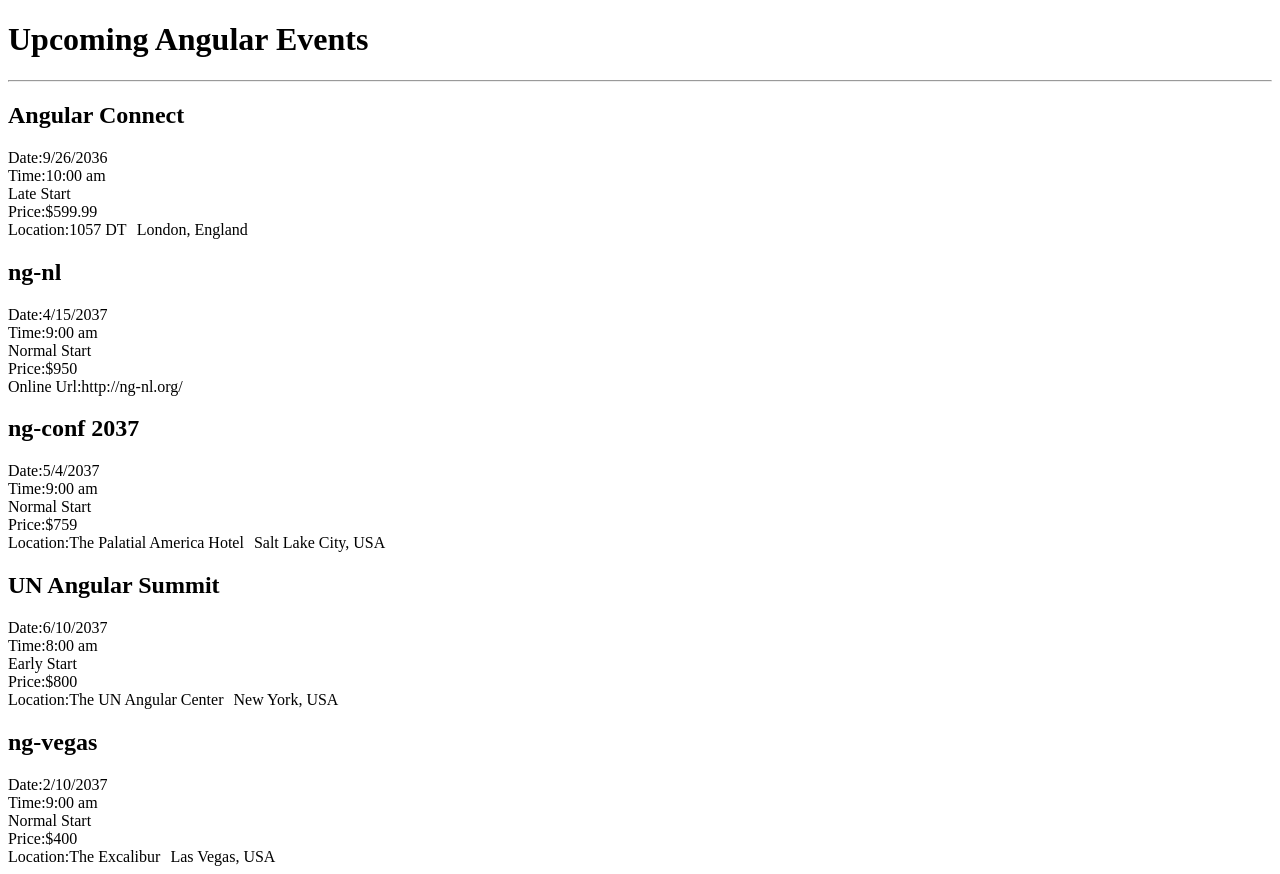
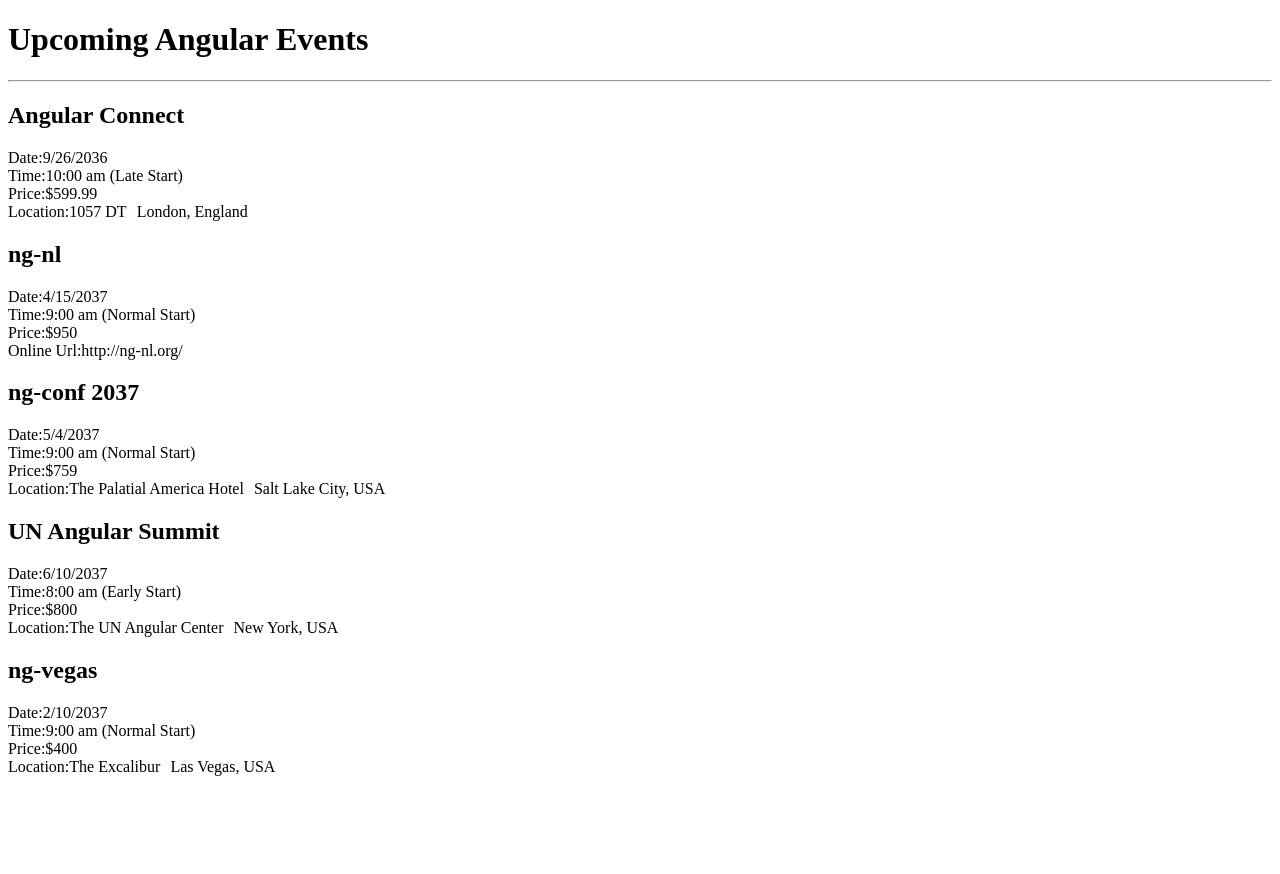
Before and after one commit to achutkiran/Angular-Tutorial-pluralsight, an Angular app: page / in a window 1280 px wide. After the commit the page ends 800 px from the top, so only its background shows below. Built offline with nearby package versions, Linux system fonts and the light colour scheme.

Commit message:
ngSwitch 2

```diff
--- a/src/app/events/event-thumbnail.component.html
+++ b/src/app/events/event-thumbnail.component.html
@@ -1,11 +1,11 @@
 <div>
     <h2>{{event?.name}}</h2>
     <div>Date:{{event?.date}}</div>
-    <div>Time:{{event?.time}}</div>
     <div [ngSwitch]="event?.time">
-        <span *ngSwitchCase="'8:00 am'">Early Start</span>
-        <span *ngSwitchCase="'10:00 am'">Late Start</span>
-        <span *ngSwitchDefault>Normal Start</span>
+        Time:{{event?.time}}
+        <span *ngSwitchCase="'8:00 am'">(Early Start)</span>
+        <span *ngSwitchCase="'10:00 am'">(Late Start)</span>
+        <span *ngSwitchDefault>(Normal Start)</span>
     </div>
     <div>Price:${{event?.price}}</div>
     <div *ngIf="event?.location">
```
